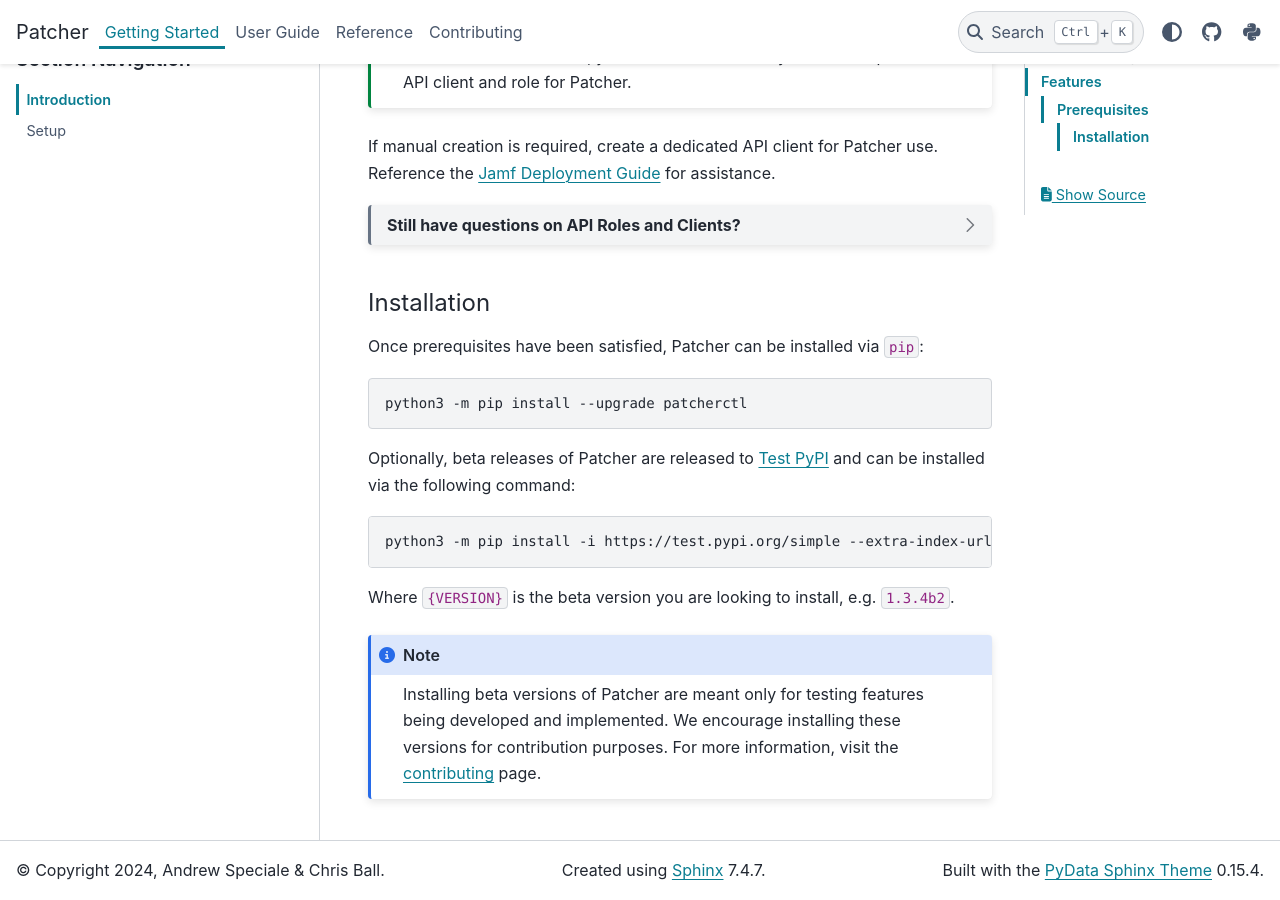
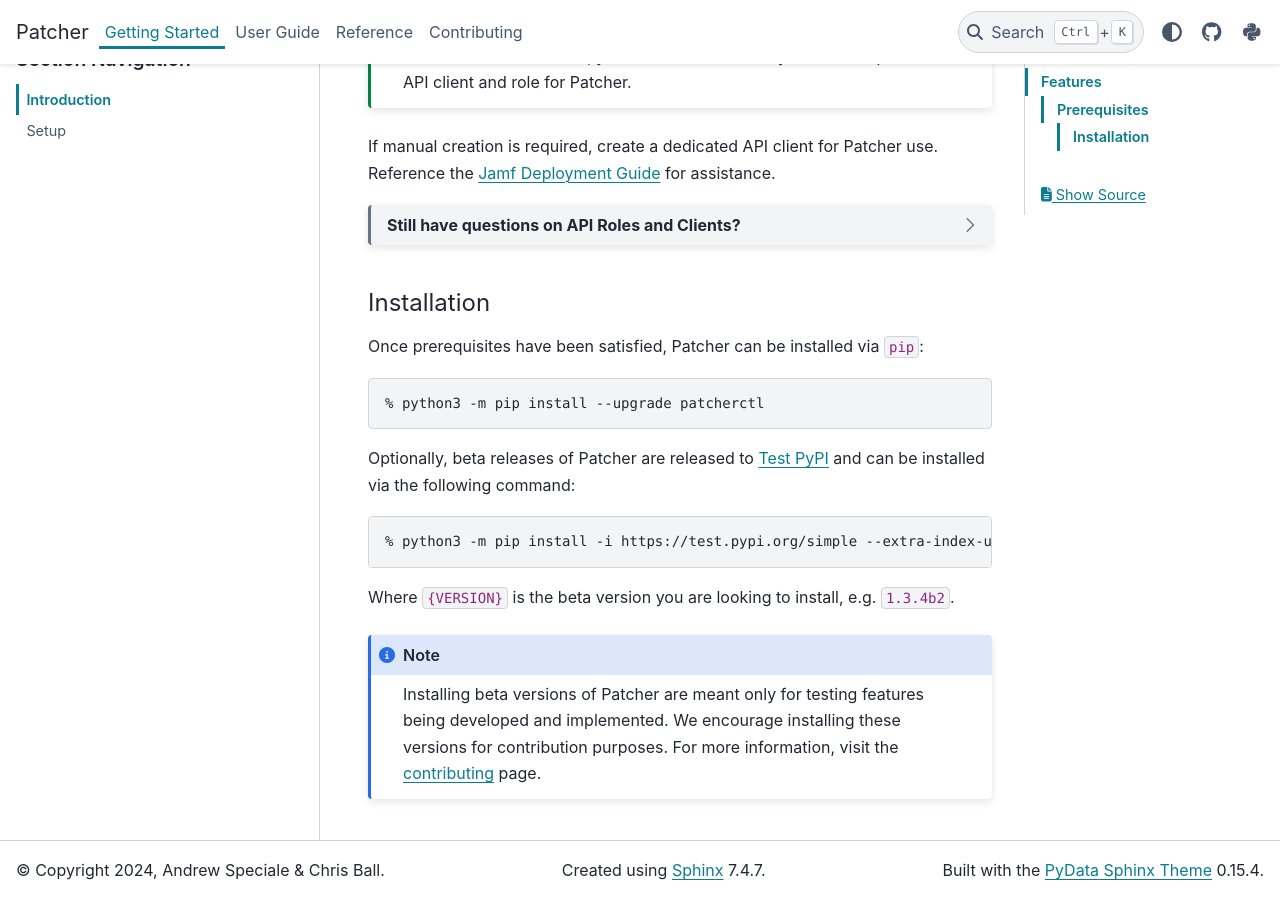
Before and after one commit to liquidz00/Patcher, a Sphinx documentation site: the page built from docs/getting_started/introduction.rst, in a window 1280 px wide and 900 px high, scrolled down 862 px. Built offline with Sphinx 7.4.7 and the PyData theme 0.15.4, drawn with Linux system fonts in a browser that asks for light colours.

```diff
--- a/docs/getting_started/introduction.rst
+++ b/docs/getting_started/introduction.rst
@@ -32,15 +32,15 @@ Installation
 
 Once prerequisites have been satisfied, Patcher can be installed via ``pip``:
 
-.. code-block:: console
+.. code-block:: shell
 
-    python3 -m pip install --upgrade patcherctl
+    % python3 -m pip install --upgrade patcherctl
 
 Optionally, beta releases of Patcher are released to `Test PyPI <https://test.pypi.org/project/patcherctl/>`_ and can be installed via the following command:
 
-.. code-block:: bash
+.. code-block:: shell
 
-    python3 -m pip install -i https://test.pypi.org/simple --extra-index-url https://pypi.org/simple patcherctl=={VERSION}
+    % python3 -m pip install -i https://test.pypi.org/simple --extra-index-url https://pypi.org/simple patcherctl=={VERSION}
 
 Where ``{VERSION}`` is the beta version you are looking to install, e.g. ``1.3.4b2``.
 
--- a/docs/reference/cli.rst
+++ b/docs/reference/cli.rst
@@ -6,7 +6,7 @@ Command Line Interface
 
 .. note::
 
-    The CLI entry point collaborates with the :mod:`patcher.client.report_manager` module. Most of the operations are managed by the Report Manager class, where debug logs are also generated, rather than within the CLI entry point.
+    The CLI entry point collaborates with the :mod:`~patcher.client.report_manager` module. Most of the operations are managed by the Report Manager class, where debug logs are also generated, rather than within the CLI entry point.
 
 The main entry point for the Patcher CLI (patcherctl).
 
@@ -47,4 +47,4 @@ Parameters
   Enable debug logging to see detailed debug messages. Providing this option replaces the animation usually shown to ``stdout``.
 
 - **reset** (*bool*):
-  Resets the ``config.ini`` file used for customizable elements in exported PDF reports, then triggers :func:`patcher.client.setup._setup_ui` method. See :ref:`Customizing Reports <customize_reports>` for more information.
+  Resets the ``config.ini`` file used for customizable elements in exported PDF reports, then triggers :func:`~patcher.client.setup._setup_ui` method. See :ref:`Customizing Reports <customize_reports>` for more information.
--- a/docs/reference/utils/wrappers.rst
+++ b/docs/reference/utils/wrappers.rst
@@ -4,7 +4,7 @@ Wrappers
 
 .. note::
 
-    We are planning to refactor the ``check_token`` function into the :mod:`TokenManager` class as it is more suitable for that scope.
+    We are planning to refactor the ``check_token`` function into the :mod:`~patcher.client.token_manager` class as it is more suitable for that scope.
 
 .. automodule:: patcher.utils.wrappers
    :members:
```
Also changed, not shown: other parts of docs/reference/cli.rst (+1 -1 lines).
